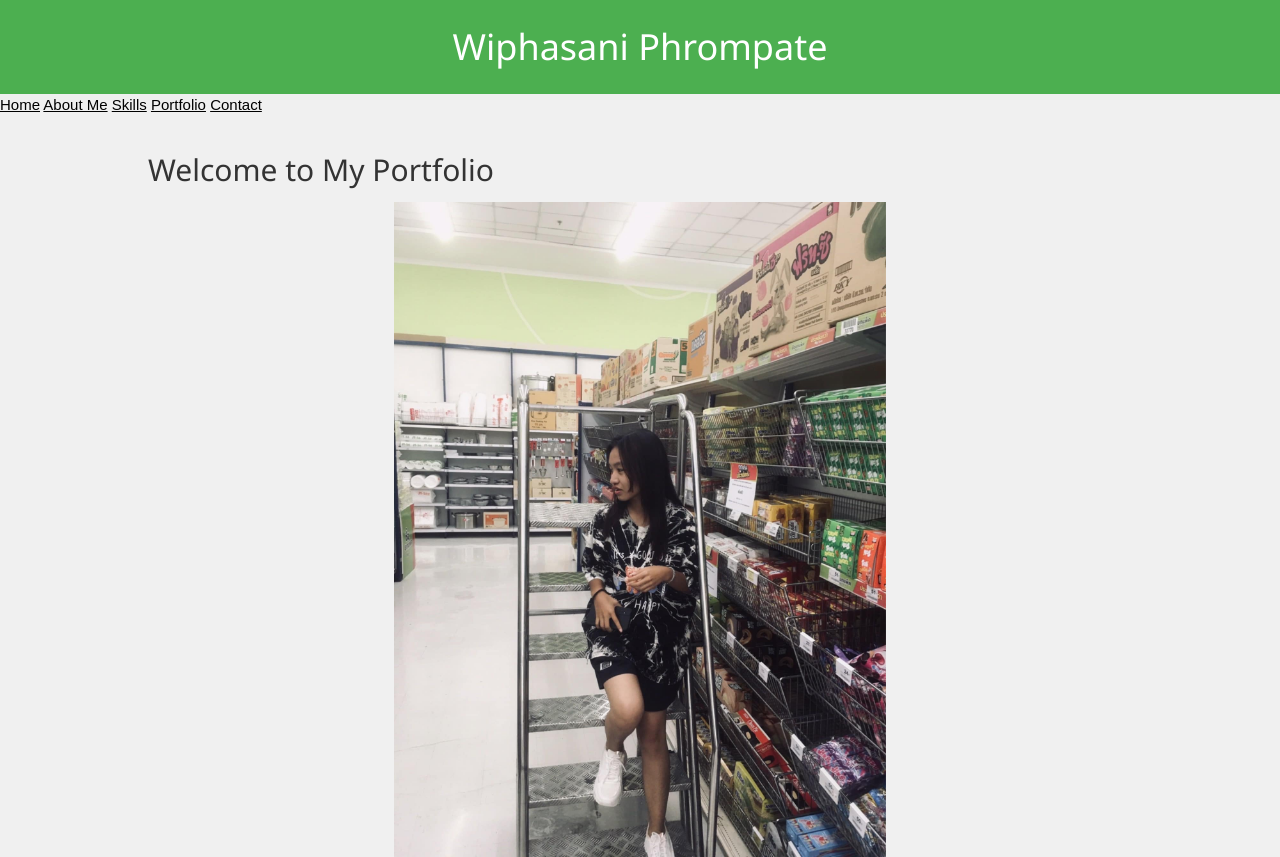
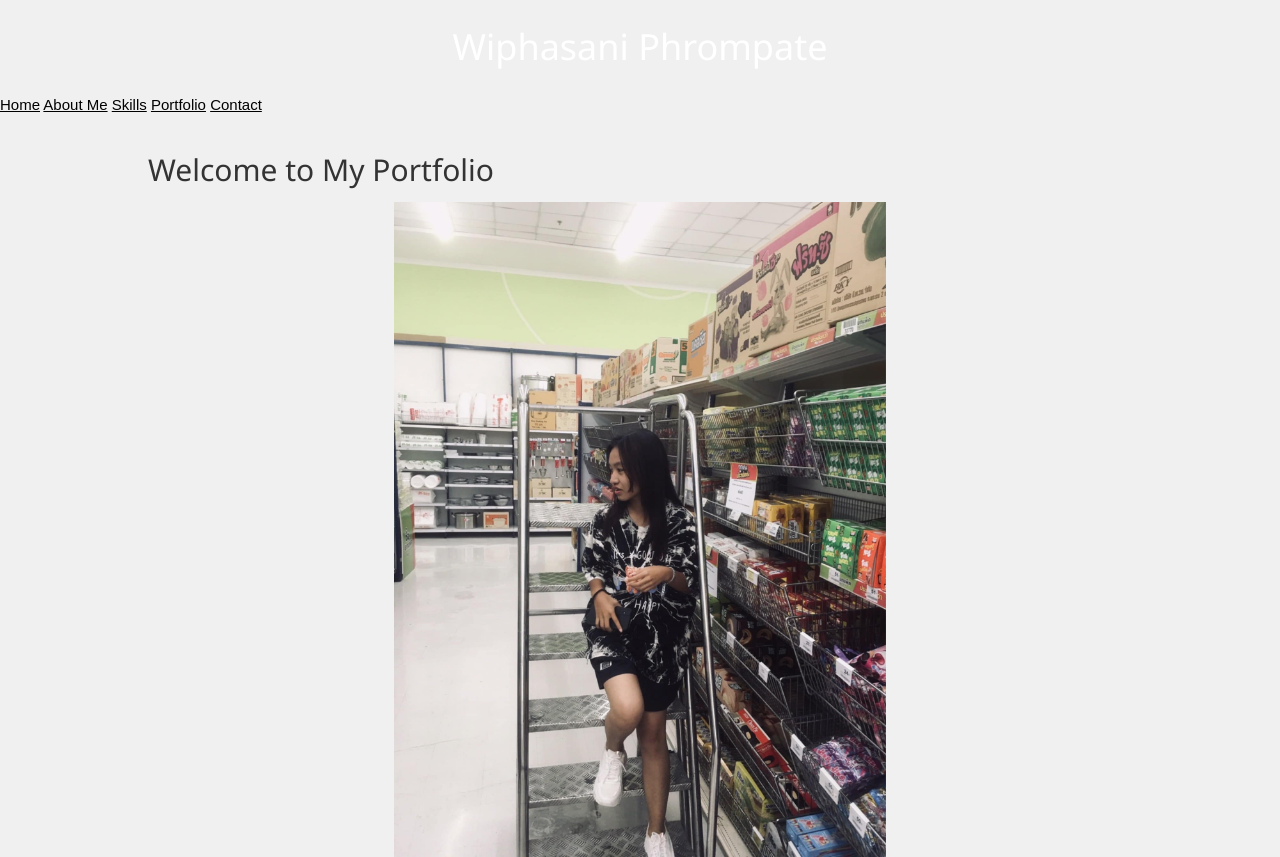
Before and after one commit to Newyear1402/ttt, a plain HTML site: page index.html in a window 1280 px wide. Shown: the top 857 px of the page. Drawn offline with Linux system fonts and the light colour scheme.

Commit message:
Update index.html

```diff
--- a/index.html
+++ b/index.html
@@ -20,7 +20,7 @@
             background-color: #f0f0f0;
         }
         header {
-            background-color: #4CAF50;
+            background-color: #hsl(193, 87%, 41%);
             color: white;
             padding: 10px 0;
             text-align: center;
```
